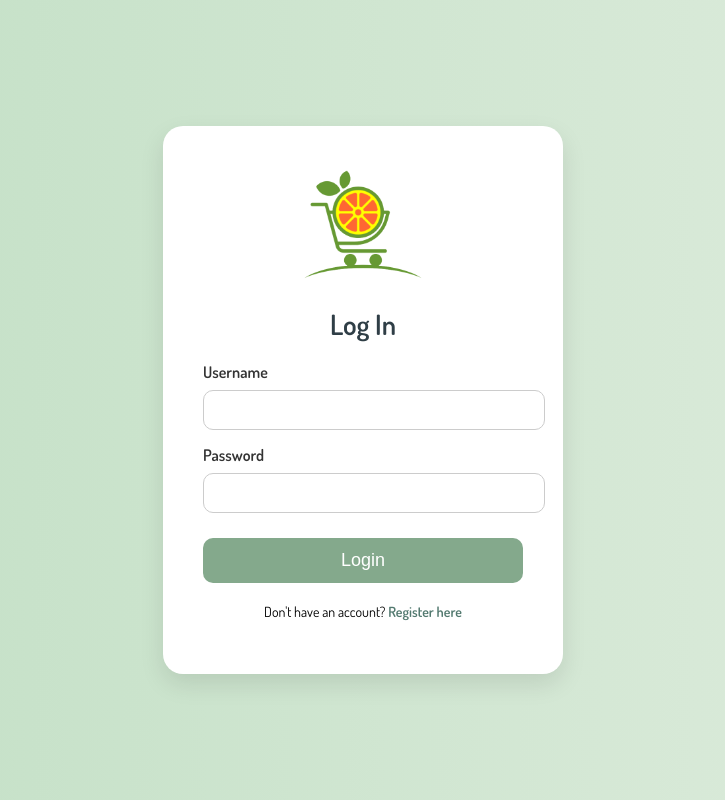
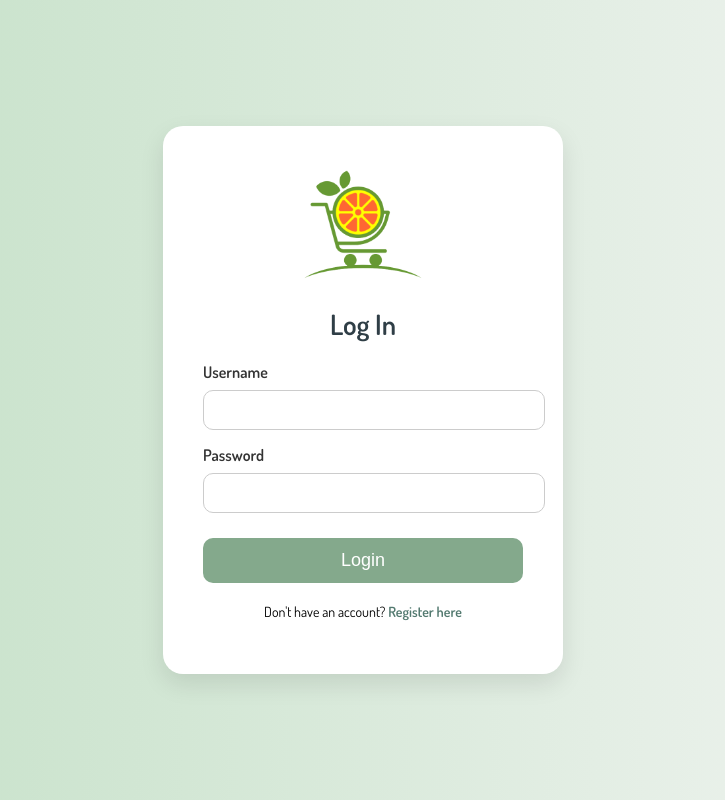
Before and after one commit to Phi-project3/finalproject, a Flask app: page /login in a window 1280 px wide. Shown: the whole page, without its empty margins (277-1002 px from the left). Run offline with Flask 3, Linux system fonts and the light colour scheme.

Commit message:
base colour edited

```diff
--- a/static/base_style.css
+++ b/static/base_style.css
@@ -28,6 +28,7 @@
 
 html {
   background-color: #f5efe6;
+  background: linear-gradient(to right, #f5efe6, #ffffff);
 }
 
 header {
--- a/static/login_style.css
+++ b/static/login_style.css
@@ -2,7 +2,7 @@ body {
     margin: 0;
     padding: 0;
     font-family: 'Dosis', sans-serif;
-    background: linear-gradient(to right, #c1dfc4, #deecdd);
+    background: linear-gradient(to right, #c1dfc4, #f3f5f3);
     height: 100vh;
     display: flex;
     align-items: center;
```
